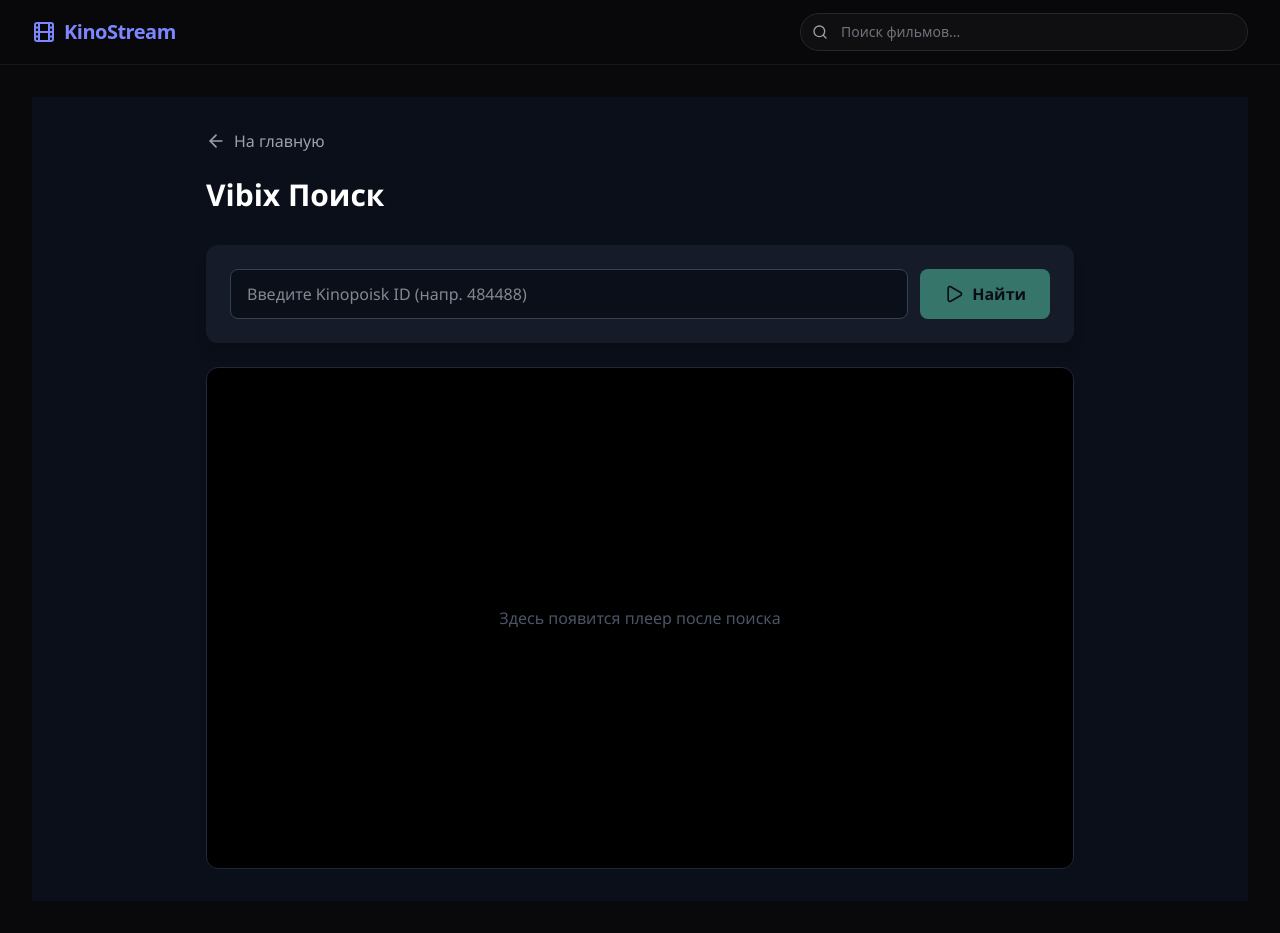
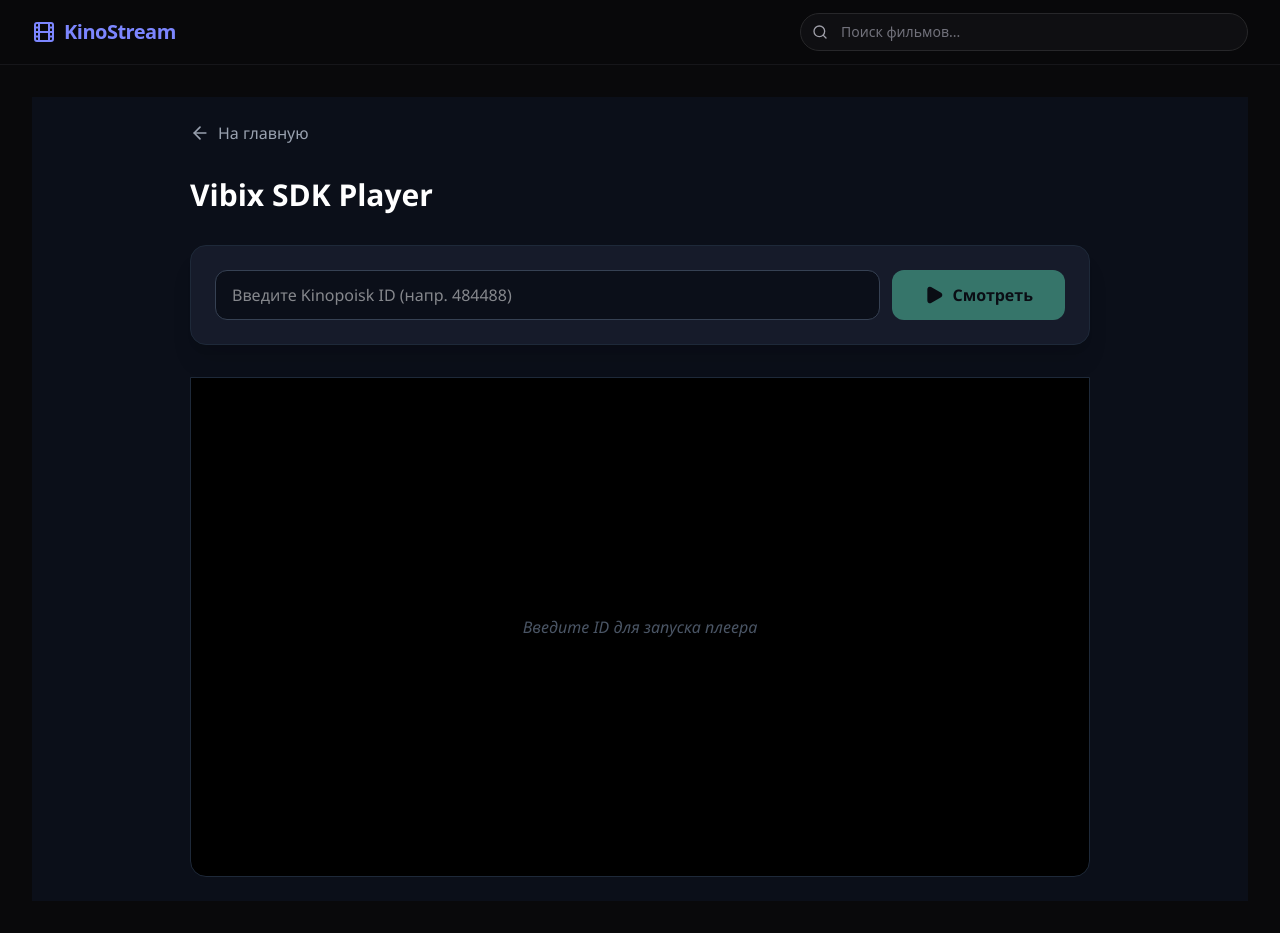
Before and after one commit to Ap6y3ukLeo/kinostream, a React (Vite) app: page /vibix in a window 1280 px wide. Built offline with nearby package versions, Linux system fonts and the light colour scheme.

Commit message:
Deploy Vibix page fix

```diff
--- a/src/pages/Vibix.tsx
+++ b/src/pages/Vibix.tsx
@@ -1,14 +1,15 @@
 import { useState, useEffect } from 'react';
-import { useNavigate } from 'react-router';
+import { useNavigate } from 'react-router-dom';
 import { ArrowLeft, Play, Loader2 } from 'lucide-react';
 
 const API_KEY = '23861|hG6BsABzO9l5GUH0Ixwi270wTybAVUJKUQhtSf6Ka33b7d87';
+const PUBLISHER_ID = "677077910";
 
 interface VibixMovieInfo {
   name_rus?: string;
   name?: string;
   description?: string;
-  type: 'movie' | 'serial' | 'series';
+  type: string;
 }
 
 export default function VibixPage() {
@@ -18,6 +19,20 @@ export default function VibixPage() {
   const [movieInfo, setMovieInfo] = useState<VibixMovieInfo | null>(null);
   const [error, setError] = useState('');
 
+  // Функция перезагрузки SDK
+  const reinitSDK = () => {
+    // Удаляем старый скрипт, если он есть
+    const oldScript = document.getElementById('rendex-sdk');
+    if (oldScript) oldScript.remove();
+
+    // Создаем и добавляем новый скрипт
+    const script = document.createElement('script');
+    script.id = 'rendex-sdk';
+    script.src = 'https://graphicslab.io/sdk/v2/rendex-sdk.min.js';
+    script.async = true;
+    document.head.appendChild(script);
+  };
+
   const searchAndPlay = async () => {
     if (!kpId.trim()) return;
 
@@ -26,25 +41,23 @@ export default function VibixPage() {
     setMovieInfo(null);
 
     try {
-      // 1. Сначала спрашиваем API Vibix, что это за контент
+      // 1. Получаем инфо о типе контента (фильм или сериал)
       const response = await fetch(`https://vibix.org/api/v1/publisher/videos/kp/${kpId}`, {
         headers: { 'Authorization': `Bearer ${API_KEY}` }
       });
 
       if (!response.ok) throw new Error("Контент не найден в API");
       const data = await response.json();
-
       setMovieInfo(data);
 
-      // 2. Создаем тег плеера с ПРАВИЛЬНЫМ типом после рендера
-      setTimeout(() => {
-        const container = document.getElementById('vibix-player-container');
-        if (!container) return;
+      // Определяем тип для тега
+      const finalType = (data.type === 'serial' || data.type === 'series') ? 'series' : 'movie';
 
-        const finalType = (data.type === 'serial' || data.type === 'series') ? 'series' : 'movie';
-
+      // 2. Вставляем тег <ins> вручную в контейнер
+      const container = document.getElementById('vibix-player-container');
+      if (container) {
         container.innerHTML = `
-          <ins data-publisher-id="677077910"
+          <ins data-publisher-id="${PUBLISHER_ID}"
                data-type="${finalType}"
                data-id="${kpId}"
                data-voiceover="147"
@@ -56,10 +69,10 @@ export default function VibixPage() {
                data-color5="#000000">
           </ins>
         `;
+      }
 
-        // 3. Перезагружаем SDK
-        reinitSDK();
-      }, 100);
+      // 3. Пингуем SDK, чтобы он превратил <ins> в плеер
+      reinitSDK();
 
     } catch (err) {
       setError(err instanceof Error ? err.message : 'Ошибка при загрузке');
@@ -68,105 +81,69 @@ export default function VibixPage() {
     }
   };
 
-  const reinitSDK = () => {
-    const oldScript = document.getElementById('rendex-sdk');
-    if (oldScript) oldScript.remove();
-
-    const newScript = document.createElement('script');
-    newScript.id = 'rendex-sdk';
-    newScript.src = "https://graphicslab.io/sdk/v2/rendex-sdk.min.js";
-    document.head.appendChild(newScript);
+  const handleKeyPress = (e: React.KeyboardEvent) => {
+    if (e.key === 'Enter') searchAndPlay();
   };
 
-  const handleKeyPress = (e: React.KeyboardEvent) => {
-    if (e.key === 'Enter') {
-      searchAndPlay();
-    }
-  };
+  return (
+    <div className="min-h-screen bg-[#0b0f19] text-gray-200 p-6" style={{ fontFamily: "'Segoe UI', sans-serif" }}>
+      <div className="max-w-[900px] mx-auto">
 
-  // Load SDK script
-  useEffect(() => {
-    if (!document.getElementById('rendex-sdk')) {
-      const script = document.createElement('script');
-      script.id = 'rendex-sdk';
-      script.src = 'https://graphicslab.io/sdk/v2/rendex-sdk.min.js';
-      document.head.appendChild(script);
-    }
-  }, []);
-
-  return (
-    <div className="min-h-screen bg-[#0b0f19] text-gray-200" style={{ fontFamily: "'Segoe UI', sans-serif" }}>
-      <div className="container mx-auto px-4 py-8" style={{ maxWidth: '900px' }}>
-        {/* Back Button */}
+        {/* Кнопка Назад */}
         <button
           onClick={() => navigate('/')}
-          className="flex items-center gap-2 text-gray-400 hover:text-white mb-6 transition-colors"
+          className="flex items-center gap-2 text-gray-400 hover:text-white mb-8 transition-colors"
         >
-          <ArrowLeft className="w-5 h-5" />
-          На главную
+          <ArrowLeft className="w-5 h-5" /> На главную
         </button>
 
-        <h1 className="text-3xl font-bold mb-8 text-white">Vibix Поиск</h1>
+        <h1 className="text-3xl font-bold mb-8 text-white">Vibix SDK Player</h1>
 
-        {/* Search Box */}
-        <div className="bg-[#161b2a] p-6 rounded-xl flex gap-3 mb-6 shadow-lg">
+        {/* Поиск */}
+        <div className="bg-[#161b2a] p-6 rounded-2xl flex gap-3 mb-8 shadow-xl border border-gray-800">
           <input
             type="text"
             value={kpId}
             onChange={(e) => setKpId(e.target.value)}
-            onKeyPress={handleKeyPress}
+            onKeyDown={handleKeyPress}
             placeholder="Введите Kinopoisk ID (напр. 484488)"
-            className="flex-1 px-4 py-3 rounded-lg border border-gray-700 bg-[#0b0f19] text-white text-base focus:outline-none focus:border-[#56ceaa]"
+            className="flex-1 px-4 py-3 rounded-xl border border-gray-700 bg-[#0b0f19] text-white focus:outline-none focus:border-[#56ceaa]"
           />
           <button
             onClick={searchAndPlay}
             disabled={loading || !kpId.trim()}
-            className="px-6 py-3 bg-[#56ceaa] text-black font-bold rounded-lg hover:bg-[#4ab89a] disabled:opacity-50 disabled:cursor-not-allowed flex items-center gap-2 transition-colors"
+            className="px-8 py-3 bg-[#56ceaa] text-black font-bold rounded-xl hover:bg-[#4ab89a] disabled:opacity-50 flex items-center gap-2 transition-all active:scale-95"
           >
-            {loading ? <Loader2 className="w-5 h-5 animate-spin" /> : <Play className="w-5 h-5" />}
-            Найти
+            {loading ? <Loader2 className="w-5 h-5 animate-spin" /> : <Play className="w-5 h-5" fill="currentColor" />}
+            Смотреть
           </button>
         </div>
 
-        {/* Loader */}
-        {loading && (
-          <div className="flex justify-center py-8">
-            <div className="border-4 border-gray-700 border-t-[#56ceaa] rounded-full w-10 h-10 animate-spin"></div>
-          </div>
-        )}
-
-        {/* Error */}
+        {/* Ошибки */}
         {error && (
-          <div className="bg-red-900/30 border border-red-500 text-red-400 px-6 py-4 rounded-lg mb-6">
+          <div className="bg-red-900/20 border border-red-500/50 text-red-400 p-4 rounded-xl mb-6">
             Ошибка: {error}
           </div>
         )}
 
-        {/* Movie Info */}
+        {/* Инфо о фильме */}
         {movieInfo && !loading && (
-          <div className="bg-[#161b2a] p-5 rounded-xl mb-5 text-left">
-            <span className="inline-block px-3 py-1 rounded text-xs font-bold bg-blue-600 text-white mb-2">
-              {movieInfo.type === 'serial' || movieInfo.type === 'series' ? 'СЕРИАЛ' : 'ФИЛЬМ'}
+          <div className="bg-[#161b2a] p-6 rounded-t-2xl border-x border-t border-gray-800 animate-in fade-in slide-in-from-bottom-2">
+            <span className="inline-block px-3 py-1 rounded-md text-[10px] font-black bg-[#56ceaa] text-black uppercase mb-3">
+              {movieInfo.type === 'serial' || movieInfo.type === 'series' ? 'Сериал' : 'Фильм'}
             </span>
-            <h2 className="text-xl font-bold text-white mb-2">
-              {movieInfo.name_rus || movieInfo.name}
-            </h2>
-            <p className="text-gray-400 text-sm">
-              {movieInfo.description ? movieInfo.description.substring(0, 150) + '...' : ''}
-            </p>
+            <h2 className="text-2xl font-bold text-white mb-2">{movieInfo.name_rus || movieInfo.name}</h2>
+            <p className="text-gray-400 text-sm line-clamp-2">{movieInfo.description}</p>
           </div>
         )}
-        <ins data-publisher-id="677077910" data-type="series" data-id="6384"></ins>
-        {/* Player Container */}
+
+        {/* КОНТЕЙНЕР ДЛЯ SDK ПЛЕЕРА */}
         <div
           id="vibix-player-container"
-          className="w-full min-h-[500px] bg-black rounded-xl overflow-hidden border border-gray-800"
-          style={{ minHeight: '500px' }}
+          className="w-full bg-black rounded-b-2xl overflow-hidden border border-gray-800 min-h-[500px] flex items-center justify-center"
         >
-          {!movieInfo && !loading && !error && (
-            <div className="flex items-center justify-center h-[500px] text-gray-600">
-              Здесь появится плеер после поиска
-            </div>
+          {!movieInfo && !loading && (
+            <p className="text-gray-600 italic">Введите ID для запуска плеера</p>
           )}
         </div>
       </div>
```
Also changed, not shown: 4 other files (tests, documents, lock files or other folders).
